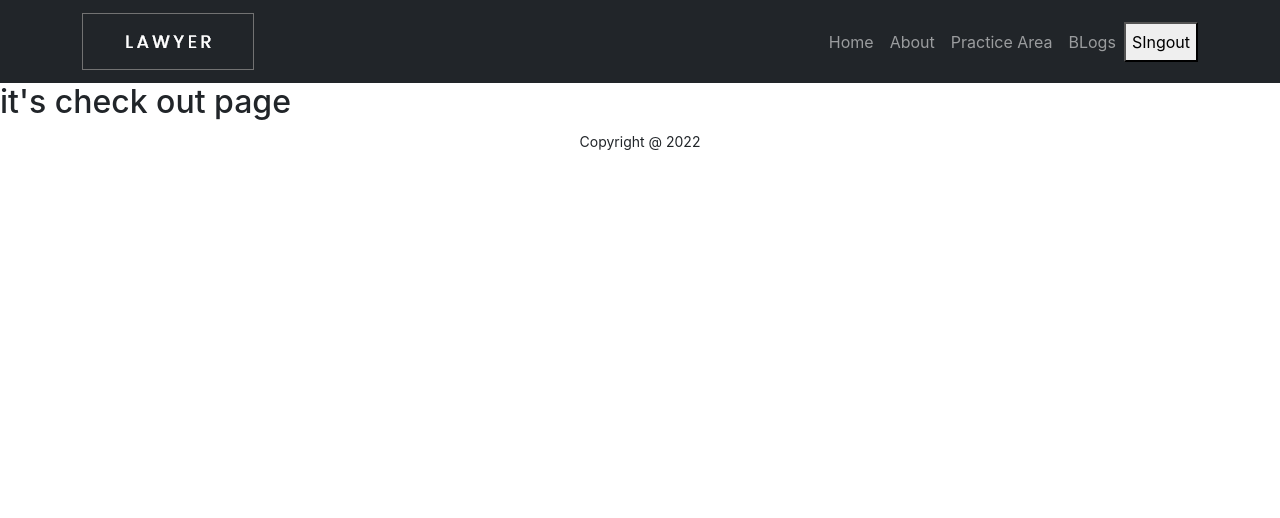
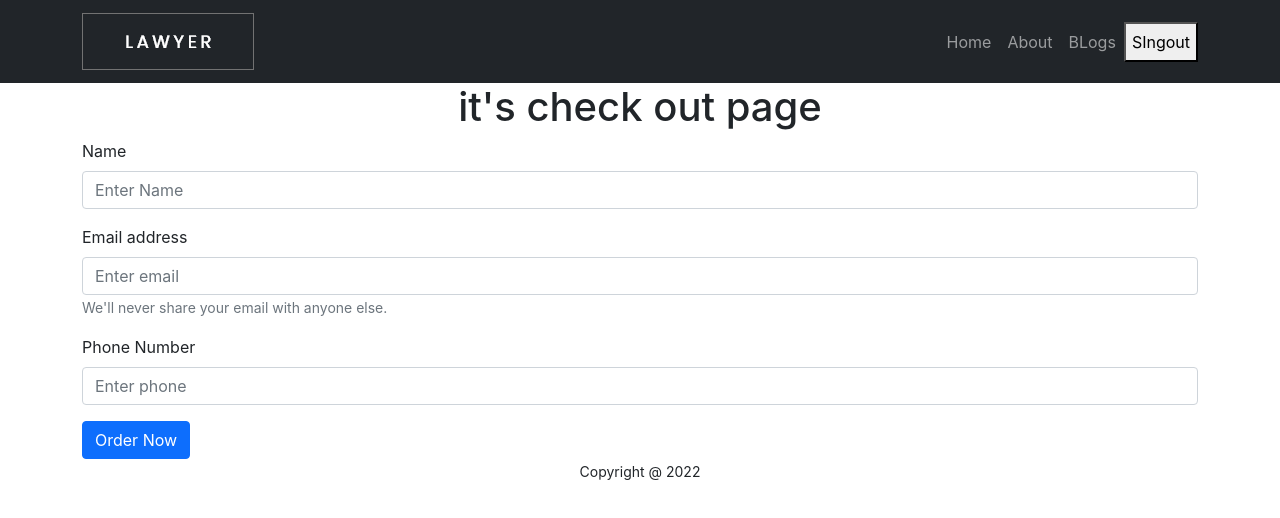
Before and after one commit to monirakandha/service-provider, a React (Create React App) app: page /checkout in a window 1280 px wide. Shown: the top 518 px of the page. Built offline with nearby package versions, Linux system fonts and the light colour scheme; no server answers; sample sign-in values are in the browser's storage.

Commit message:
checkout page form added

```diff
--- a/src/Pages/CheckOut/CheckOut.css
+++ b/src/Pages/CheckOut/CheckOut.css
@@ -0,0 +1,4 @@
+h2.checkout-title{
+    text-align: center;
+    font-size: 40px;
+}
--- a/src/Pages/CheckOut/CheckOut.js
+++ b/src/Pages/CheckOut/CheckOut.js
@@ -1,11 +1,33 @@
-import React from 'react';
+import React from "react";
+import { Button, Form } from "react-bootstrap";
+import "./CheckOut.css";
 
 const CheckOut = () => {
-    return (
-        <div>
-            <h2>it's check out page</h2>
-        </div>
-    );
+  return (
+    <div className="container">
+      <h2 className="checkout-title">it's check out page</h2>
+      <Form>
+      <Form.Group className="mb-3" controlId="formBasicEmail">
+          <Form.Label>Name</Form.Label>
+          <Form.Control type="text" placeholder="Enter Name" />
+        </Form.Group>
+        <Form.Group className="mb-3" controlId="formBasicEmail">
+          <Form.Label>Email address</Form.Label>
+          <Form.Control type="email" placeholder="Enter email" />
+          <Form.Text className="text-muted">
+            We'll never share your email with anyone else.
+          </Form.Text>
+        </Form.Group>
+        <Form.Group className="mb-3" controlId="formBasicEmail">
+          <Form.Label>Phone Number</Form.Label>
+          <Form.Control type="text" placeholder="Enter phone" />
+        </Form.Group>
+        <Button variant="primary" type="submit">
+          Order Now
+        </Button>
+      </Form>
+    </div>
+  );
 };
 
 export default CheckOut;
--- a/src/Pages/Login/SocialLogin/SocialLogin.js
+++ b/src/Pages/Login/SocialLogin/SocialLogin.js
@@ -1,34 +1,43 @@
-import React from 'react';
 import google from '../../../images/social-icons/google.png';
-import facebook from '../../../images/social-icons/facebook.png';
 import github from '../../../images/social-icons/github.png'
-import { useSignInWithFacebook, useSignInWithGithub, useSignInWithGoogle } from 'react-firebase-hooks/auth';
+import {useSignInWithGithub, useSignInWithGoogle } from 'react-firebase-hooks/auth';
 import auth from '../../../firebase.init';
 import { Navigate, useLocation, useNavigate } from 'react-router-dom';
 import Loading from '../../Shared/Loading/Loading';
+import React, { useEffect} from "react";
 const SocialLogin = () => {
     const [signInWithGoogle, user, loading, error] = useSignInWithGoogle(auth);
     const [signInWithGithub, user1, loading1, error1] = useSignInWithGithub(auth);
-    const [signInWithFacebook, user2, loading2, error2] = useSignInWithFacebook(auth);
     const navigate = useNavigate();
     const location = useLocation();
+    const from = location.state?.from?.pathname || "/";
+
+    useEffect(() => {
+        if (user || user1) {
+          navigate(from , {replace:true});
+        }
+      }, [user|| user1]);
 
     let errorElement ;
-    if(loading || loading1 || loading2){
+    if(loading || loading1){
         return <Loading></Loading>
     }
-    if (error || error1 || error2) {
+    if (error || error1) {
         errorElement = <div>
-            <p className='text-danger' >Error: {error?.message} {error1?.message} {error2?.message}</p>
+            <p className='text-danger' >Error: {error?.message} {error1?.message}</p>
           </div>
 
-      }
+      };
 
-      if(user || user1 || user2){
 
-        return <Navigate to="/checkout" state={{ from: location }} replace />;
-      }
 
+    //   useEffect(() => {
+    //     if (user || user1) {
+    //       navigate(from , {replace:true});
+    //     }
+    //   }, [user|| user1]);
+
+console.log(user);
     return (
         <div>
             <div className='d-flex align-items-center'>
--- a/src/Pages/Shared/Header/Header.js
+++ b/src/Pages/Shared/Header/Header.js
@@ -16,7 +16,6 @@ const Header = () => {
     <Nav className="justify-content-end" style={{ width: "100%" }}>
       <Nav.Link  as={Link} to="/" activeClassName="selected" >Home</Nav.Link>
       <Nav.Link as={Link}  to="/about">About</Nav.Link>
-      <Nav.Link as={Link} to="/practricarea">Practice Area</Nav.Link>
       <Nav.Link as={Link}  to="/blog">BLogs</Nav.Link>
       {
             user ?
--- a/src/Pages/Shared/NotFound/NotFound.css
+++ b/src/Pages/Shared/NotFound/NotFound.css
@@ -0,0 +1,4 @@
+h2.notfoundtitle{
+    text-align: center;
+    font-size: 40px;
+}
--- a/src/Pages/Shared/NotFound/NotFound.js
+++ b/src/Pages/Shared/NotFound/NotFound.js
@@ -1,9 +1,10 @@
 import React from 'react';
+import './NotFound.css'
 import NotFoundImg from '../../../images/404.png';
 const NotFound = () => {
     return (
         <div>
-
+            <h2 className='notfoundtitle'>NOT FOUND 404 </h2>
             <img className='w-100' src={NotFoundImg} alt="" srcset="" />
         </div>
     );
```
Also changed, not shown: 1 other file (tests, documents, lock files or other folders).
